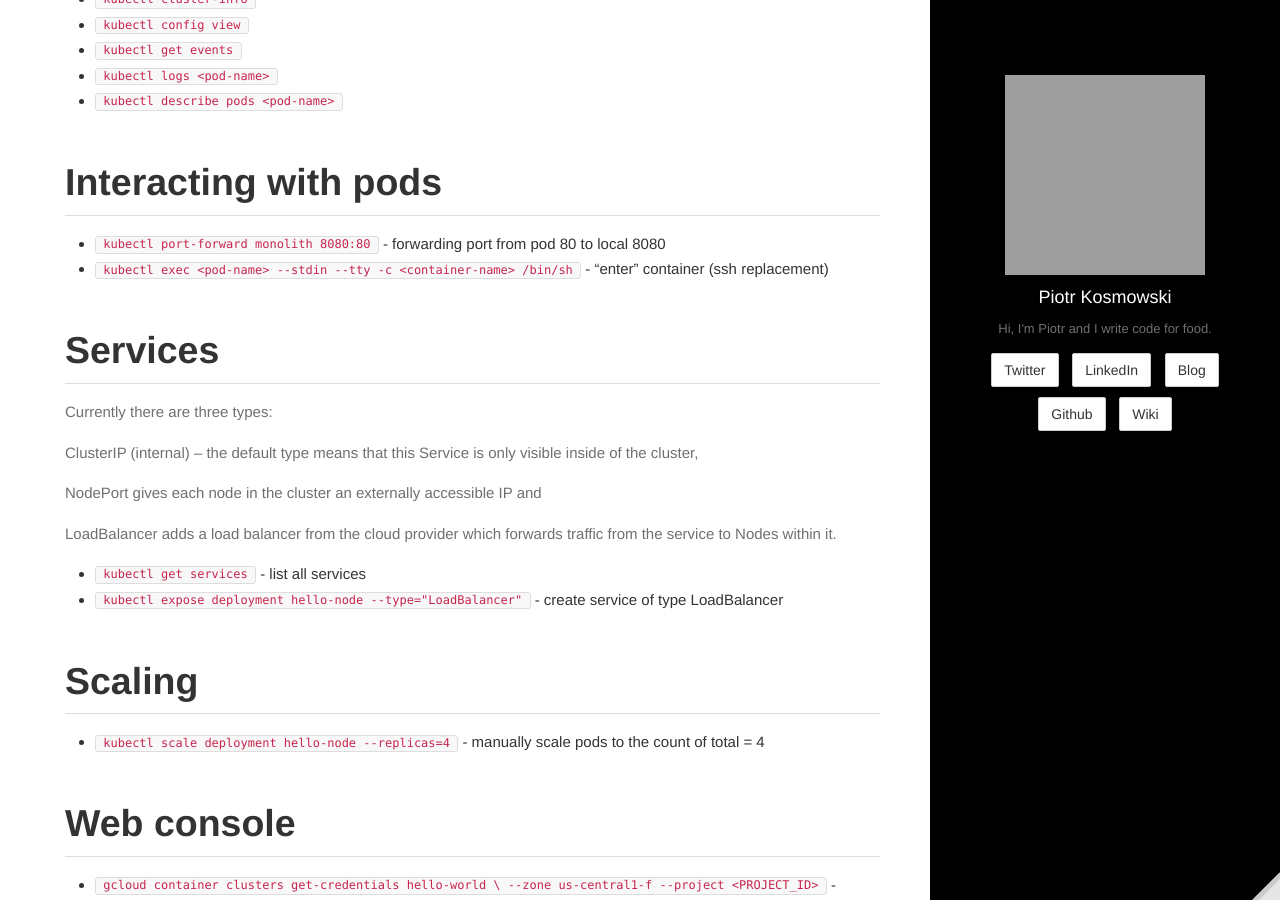
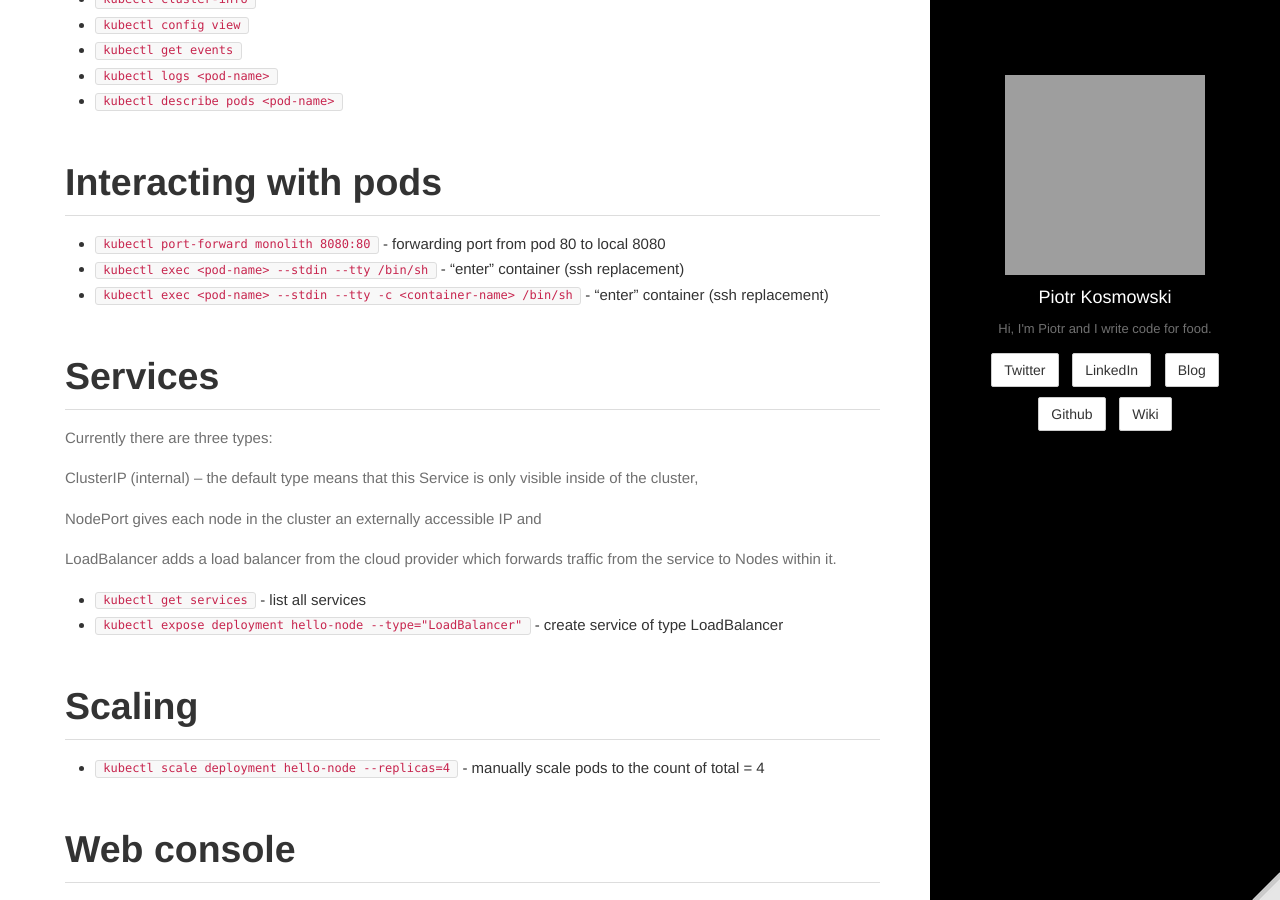
Before and after one commit to kospiotr/kospiotr.github.io, a Jekyll site: the page built from wiki/kubernetes.md, in a window 1280 px wide and 900 px high, scrolled down 2249 px. Built offline with Jekyll 4.4.1, drawn with Linux system fonts in a browser that asks for light colours; grey boxes are pictures that could not be loaded.

Commit message:
Update kubernetes.md

```diff
--- a/wiki/kubernetes.md
+++ b/wiki/kubernetes.md
@@ -82,6 +82,7 @@ EOF
 
 # Interacting with pods
 * `kubectl port-forward monolith 8080:80` - forwarding port from pod 80 to local 8080
+* `kubectl exec <pod-name> --stdin --tty /bin/sh` - "enter" container (ssh replacement)
 * `kubectl exec <pod-name> --stdin --tty -c <container-name> /bin/sh` - "enter" container (ssh replacement)
 
 
```
